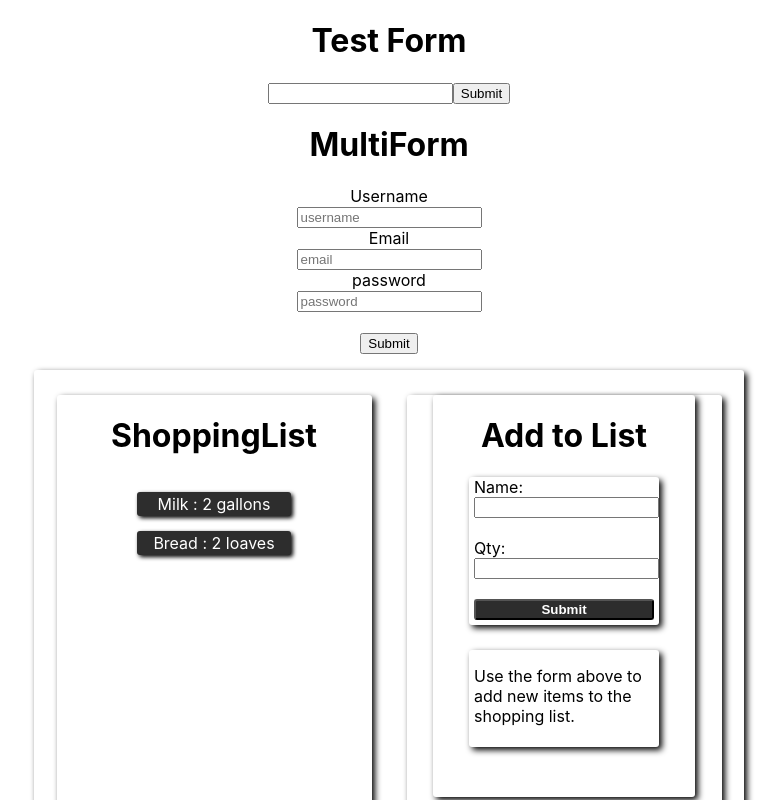
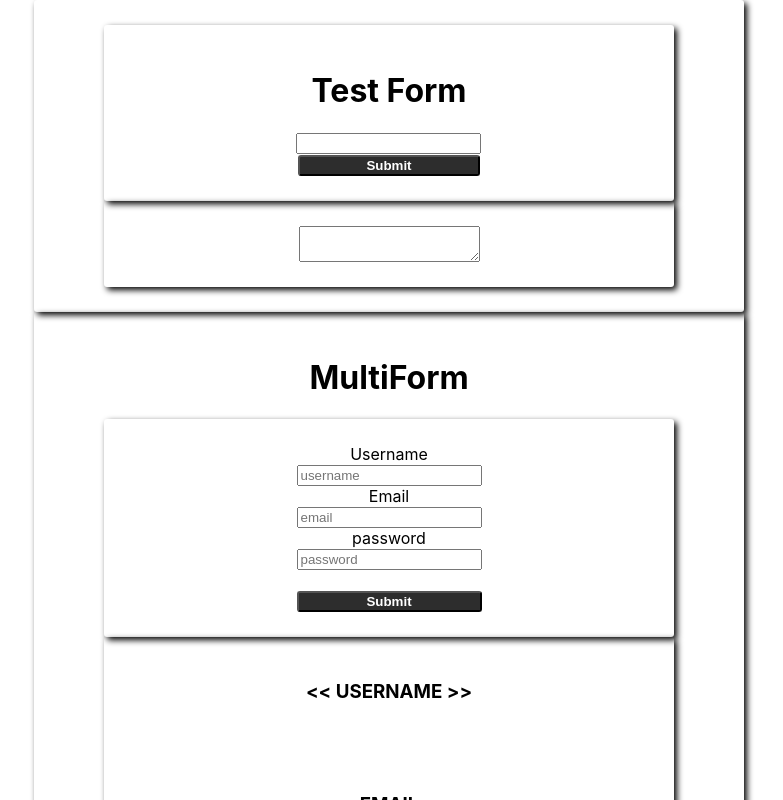
Before and after one commit to jas112/REACT-STUDY-React-Forms, a React (Create React App) app: page / in a window 1280 px wide. Shown: the top 800 px of the page, without its empty margins (251-1034 px from the left). Built offline with nearby package versions, Linux system fonts and the light colour scheme.

Commit message:
updated css on Form and MultiForm.

```diff
--- a/src/components/form/Form.css
+++ b/src/components/form/Form.css
@@ -0,0 +1,33 @@
+.Form-Console{
+    width: 700px;
+    min-width: 300px;
+    display: flex;
+    flex-flow: row wrap;
+    justify-content: space-around;
+    align-items: flex-start;
+    box-shadow: 3px 3px 6px #000000;
+    border-radius: 3px;
+    padding: 25px 5px;
+    margin: 0px auto;
+}
+
+.Form-Panel{
+    width: 80%;
+    display: flex;
+    flex-flow: column wrap;
+    justify-content: space-around;
+    align-items: center;
+    box-shadow: 3px 3px 6px #000000;
+    border-radius: 3px;
+    padding: 25px 5px;
+    margin: 0px auto;
+    overflow: hidden;
+}
+
+.Form-Submit-Button{
+    width: 74%;
+    border-radius: 3px;
+    color: #ffffff;
+    font-weight: bold;
+    background-color: #2d2d2d;
+}
--- a/src/components/form/Form.js
+++ b/src/components/form/Form.js
@@ -21,7 +21,8 @@ class Form extends Component {
 
   render() {
     return (
-      <div>
+      <div className='Form-Console'>
+        <div className='Form-Panel'>
         <h1>Test Form</h1>
             <form onSubmit={this.handleSubmit}>
                 <input
@@ -29,9 +30,13 @@ class Form extends Component {
                     value={this.state.username}
                     onChange={this.handleChange}
                 />
-            <button type='submit'>Submit</button>
+                <button type='submit' className='Form-Submit-Button'>Submit</button>
             </form>
-        <p>{this.state.username}</p>
+        </div>
+        <div className='Form-Panel'>
+            {/* <p>&nbsp;{this.state.username}&nbsp;</p> */}
+            <textarea value={this.state.username}></textarea>
+        </div>
       </div>
     )
   }
--- a/src/components/multiForm/MultiForm.css
+++ b/src/components/multiForm/MultiForm.css
@@ -0,0 +1,33 @@
+.MultiForm-Console{
+    width: 700px;
+    min-width: 300px;
+    display: flex;
+    flex-flow: column wrap;
+    justify-content: space-around;
+    align-items: center;
+    box-shadow: 3px 3px 6px #000000;
+    border-radius: 3px;
+    padding: 25px 5px;
+    margin: 0px auto;
+}
+
+.MultiForm-Panel{
+    width: 80%;
+    display: flex;
+    flex-flow: column wrap;
+    justify-content: space-around;
+    align-items: center;
+    box-shadow: 3px 3px 6px #000000;
+    border-radius: 3px;
+    padding: 25px 5px;
+    margin: 0px auto;
+    overflow: hidden;
+}
+
+.MultiForm-Submit-Button{
+    width: 100%;
+    border-radius: 3px;
+    color: #ffffff;
+    font-weight: bold;
+    background-color: #2d2d2d;
+}
--- a/src/components/multiForm/MultiForm.js
+++ b/src/components/multiForm/MultiForm.js
@@ -22,9 +22,15 @@ class MultiForm extends Component {
         this.setState({username: '', email: '', password: ''});
     }
   render() {
+
+    let usernameOutputMarker = '<< USERNAME >>';
+    let emailOutputMarker = '<< EMAIL >>';
+    let passwordOutputMarker = '<< PASSWORD >>';
+
     return (
-        <div>
+        <div className='MultiForm-Console'>
             <h1>MultiForm</h1>
+            <div className='MultiForm-Panel'>
                 <form onSubmit={this.handleSubmit}>
                     <label htmlFor='username'>Username</label><br/>
                     <input
@@ -53,11 +59,17 @@ class MultiForm extends Component {
                         onChange={this.handleChange}
                     />
                     <br/><br/>
-                <button type='submit'>Submit</button>
+                    <button type='submit' className='MultiForm-Submit-Button'>Submit</button>
                 </form>
-            <p>{this.state.username}</p>
-            <p>{this.state.email}</p>
-            <p>{this.state.password}</p>
+            </div>
+            <div className='MultiForm-Panel'>
+                <h3>{usernameOutputMarker}</h3>
+                <p>&nbsp;{this.state.username}&nbsp;</p>
+                <h3>{emailOutputMarker}</h3>
+                <p>&nbsp;{this.state.email}&nbsp;</p>
+                <h3>{passwordOutputMarker}</h3>
+                <p>&nbsp;{this.state.password}&nbsp;</p>
+            </div>
         </div>
     )
   }
```
Lines whose indentation alone changed are shown as unchanged.
